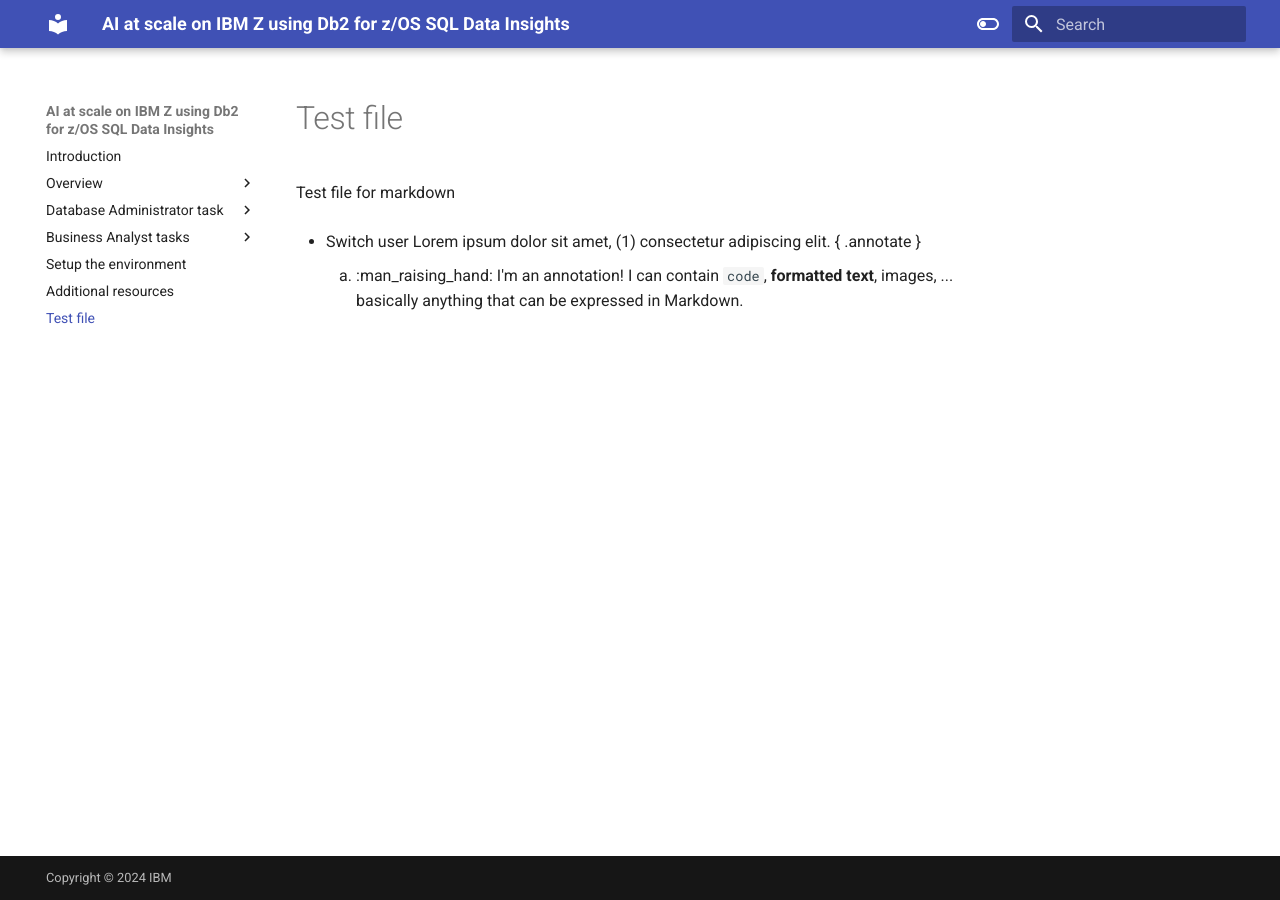
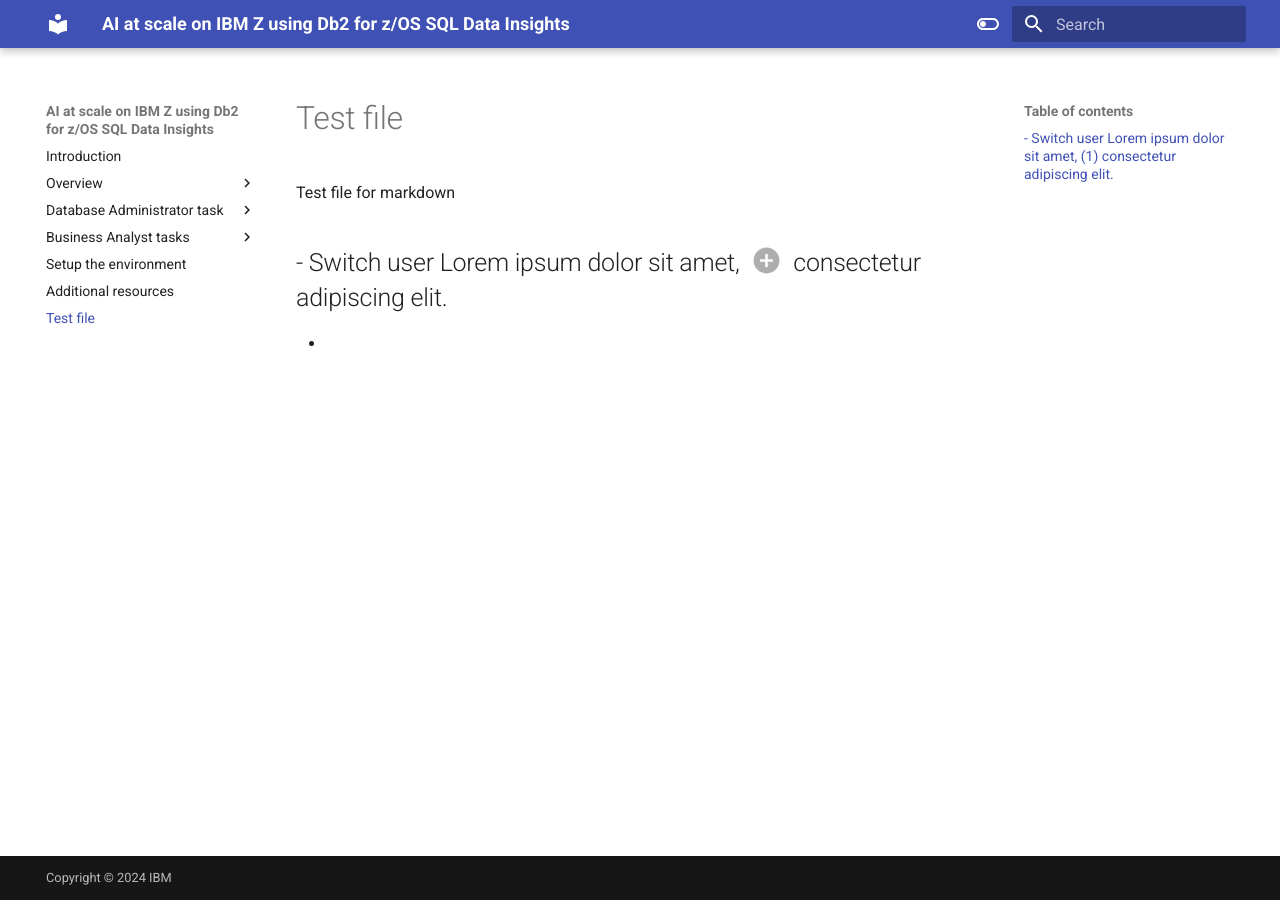
Before and after one commit to IBM/SalesEnablement-Z-Db2-DataInsights-L3, an MkDocs documentation site: the page built from docs/test.md, in a window 1280 px wide. Built offline with MkDocs 1.6.1 and Material for MkDocs 9.7.7, drawn with Linux system fonts in a browser that asks for light colours.

Commit message:
trying workaround for annotations in lists

```diff
--- a/docs/test.md
+++ b/docs/test.md
@@ -1,6 +1,9 @@
 Test file for markdown
 
-- Switch user Lorem ipsum dolor sit amet, (1) consectetur adipiscing elit. { .annotate }
+<div class="annotate" markdown>
+- Switch user Lorem ipsum dolor sit amet, (1) consectetur adipiscing elit.
+-
+-
 
-    1.  :man_raising_hand: I'm an annotation! I can contain `code`, __formatted
-    text__, images, ... basically anything that can be expressed in Markdown.
+</div>
+1.  :man_raising_hand: I'm an annotation! I can contain `code`, __formatted text__, images, ... basically anything that can be expressed in Markdown.
```
Also changed, not shown: docs/DBA/StartDIS.md (+4 -1 lines).
